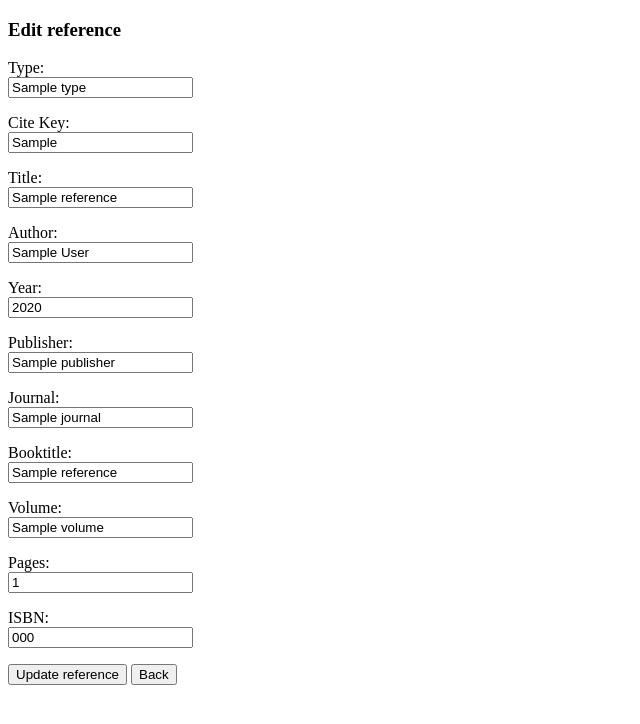
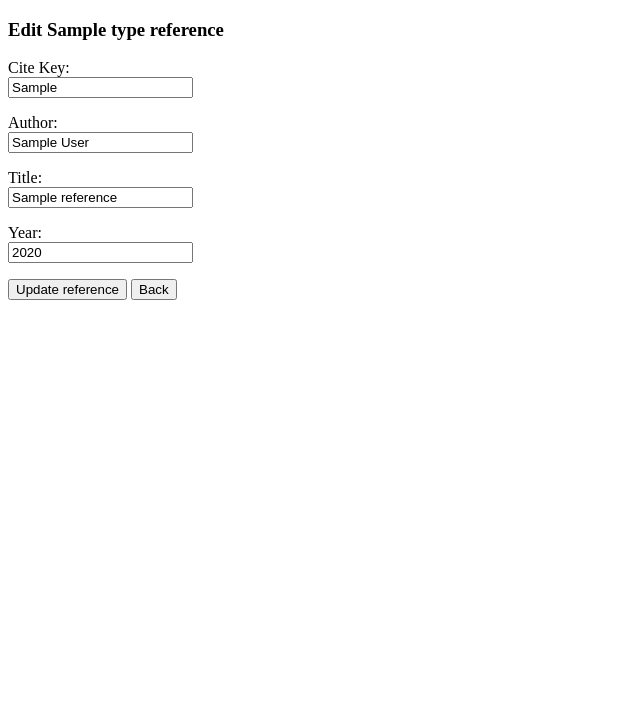
Before and after one commit to tassu60kg/outin-kanat, a Flask app: template src/templates/update_reference.html in a window 1280 px wide. Shown: the top 724 px of the page, without its empty margins (0-640 px from the left). Run offline with Flask 3, Linux system fonts and the light colour scheme; the template is opened without the code that fills it: most values are stand-ins (such as "Sample title", 1, 10 or a date in 2020).

Commit message:
Muokkaa update reference niin, että lomake näkyy tyypin mukaan.

```diff
--- a/src/app.py
+++ b/src/app.py
@@ -29,7 +29,7 @@ def submit():
         "title": request.form.get("title"),
         "year": request.form.get("year"),
         "publisher": request.form.get("publisher"),
-        "ISBN": request.form.get("ISBN"),
+        "isbn": request.form.get("isbn"),
         "journal": request.form.get("journal"),
         "booktitle": request.form.get("booktitle"),
         "volume": request.form.get("volume"),
@@ -67,20 +67,20 @@ def update_reference(reference_id):
     if request.method == "POST":
         data = {
         "cite_key": request.form.get("cite_key"),
-        "type": request.form.get("type"),
         "author": request.form.get("author"),
         "title": request.form.get("title"),
         "year": request.form.get("year"),
         "publisher": request.form.get("publisher"),
-        "ISBN": request.form.get("ISBN"),
+        "isbn": request.form.get("isbn"),
         "journal": request.form.get("journal"),
         "booktitle": request.form.get("booktitle"),
         "volume": request.form.get("volume"),
         "pages": request.form.get("pages"),
+        "id": reference_id
         }
         if "update" in request.form:
             repositories.reference_repositories.update_reference(**data)
-            flash("Reference updated successfully.")
+            flash("Reference updated successfully")
             return redirect("/")
 
     return redirect("/")
--- a/src/templates/add_reference.html
+++ b/src/templates/add_reference.html
@@ -33,7 +33,7 @@
       <p>year <input type="text" name="year" /></p>
       {% endif %} {% if ref_type == "book" %}
       <p>publisher <input type="text" name="publisher" /></p>
-      <p>ISBN <input type="text" name="ISBN" /></p>
+      <p>ISBN <input type="text" name="isbn" /></p>
       {% endif %} {% if ref_type == "inproceedings" %}
       <p>booktitle <input type="text" name="booktitle" /></p>
       {% endif %} {% if ref_type == "article" %}
--- a/src/templates/index.html
+++ b/src/templates/index.html
@@ -19,6 +19,8 @@
     {% endfor %}
     <a href="/add_reference">Add reference</a>
     <table style="width: 100%">
+      <br>
+    </br>
       <tr>
         <th>Type</th>
         <th>Cite key</th>
--- a/src/templates/update_reference.html
+++ b/src/templates/update_reference.html
@@ -3,54 +3,85 @@
   <head>
     <title>Edit reference</title>
   </head>
-    <h3>Edit reference</h3>
+  <body>
+    <h3>Edit {{ reference.type }} reference</h3>
 
-    <body>
     <form action="/update_reference/{{ reference.id }}" method="post">
       <p>
-            <label for="type">Type:</label> <br />
-            <input type="text" name="type" id="type" value="{{ reference.type }}" />
+        <label
+          >Cite Key:<br />
+          <input type="text" name="cite_key" value="{{ reference.cite_key }}" />
+        </label>
+      </p>
+
+      <p>
+        <label
+          >Author:<br />
+          <input type="text" name="author" value="{{ reference.author }}" />
+        </label>
+      </p>
+
+      <p>
+        <label
+          >Title:<br />
+          <input type="text" name="title" value="{{ reference.title }}" />
+        </label>
       </p>
       <p>
-            <label for="cite_key">Cite Key:</label> <br />
-            <input type="text" name="cite_key" id="cite_key" value="{{ reference.cite_key }}" />
+        <label
+          >Year:<br />
+          <input type="text" name="year" value="{{ reference.year }}" />
+        </label>
+      </p>
+      {% if reference.type == "book" %}
+      <p>
+        <label
+          >Publisher:<br />
+          <input
+            type="text"
+            name="publisher"
+            value="{{ reference.publisher }}"
+          />
+        </label>
       </p>
       <p>
-            <label for="title">Title:</label> <br />
-            <input type="text" name="title" id="title" value="{{ reference.title }}" />
+        <label
+          >ISBN:<br />
+          <input type="text" name="isbn" value="{{ reference.isbn }}" />
+        </label>
+      </p>
+      {% endif %} {% if reference.type == "inproceedings" %}
+      <p>
+        <label
+          >Booktitle:<br />
+          <input
+            type="text"
+            name="booktitle"
+            value="{{ reference.booktitle }}"
+          />
+        </label>
+      </p>
+      {% endif %} {% if reference.type == "article" %}
+      <p>
+        <label
+          >Journal:<br />
+          <input type="text" name="journal" value="{{ reference.journal }}" />
+        </label>
       </p>
       <p>
-            <label for="author">Author:</label> <br />
-            <input type="text" name="author" id="author" value="{{ reference.author }}" />
+        <label
+          >Volume:<br />
+          <input type="text" name="volume" value="{{ reference.volume }}" />
+        </label>
       </p>
       <p>
-            <label for="year">Year:</label> <br />
-            <input type="int" name="year" id="year" value="{{ reference.year }}" />
+        <label
+          >Pages:<br />
+          <input type="text" name="pages" value="{{ reference.pages }}" />
+        </label>
       </p>
-        <p>
-            <label for="publisher">Publisher:</label> <br />
-            <input type="text" name="publisher" id="publisher" value="{{ reference.publisher }}" />
-        </p>
-        <p>
-            <label for="journal">Journal:</label> <br />
-            <input type="text" name="journal" id="journal" value="{{ reference.journal }}" />
-        </p>
-        <p>
-            <label for="booktitle">Booktitle:</label> <br />
-            <input type="text" name="booktitle" id="booktitle" value="{{ reference.booktitle }}" />
-        </p>
-        <p>
-            <label for="volume">Volume:</label> <br />
-            <input type="text" name="volume" id="volume" value="{{ reference.volume }}" />
-        </p>
-        <p>
-            <label for="pages">Pages:</label> <br />
-            <input type="text" name="pages" id="pages" value="{{ reference.pages }}" />
-        </p>
-        <p>
-            <label for="isbn">ISBN:</label> <br />
-            <input type="text" name="isbn" id="isbn" value="{{ reference.isbn }}" />
-        </p>
+      {% endif %}
+
       <input type="submit" name="update" value="Update reference" />
       <input type="submit" name="back" value="Back" />
     </form>
```
Also changed, not shown: src/repositories/reference_repositories.py (+7 -7 lines). Lines whose indentation alone changed are shown as unchanged.
